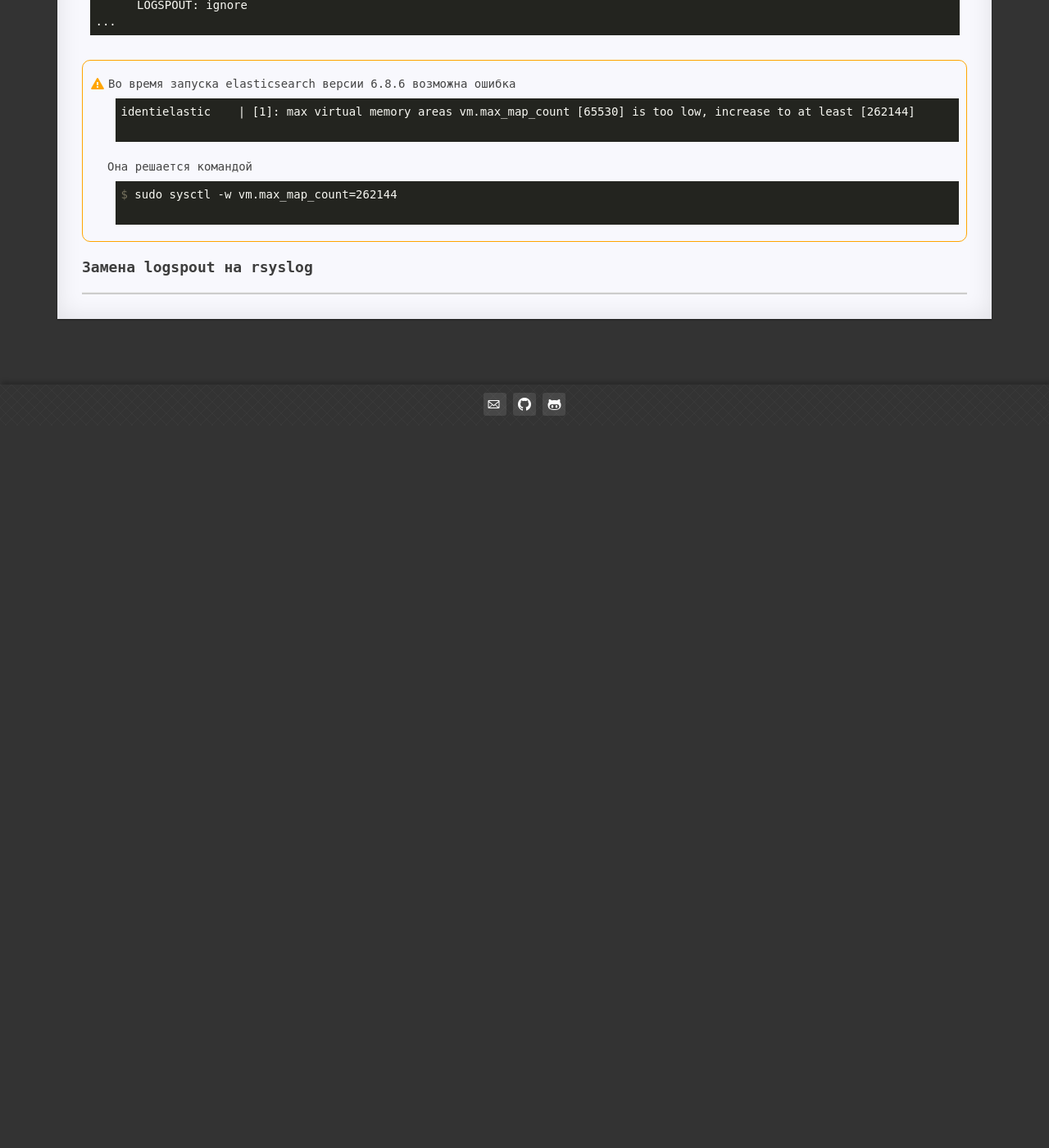
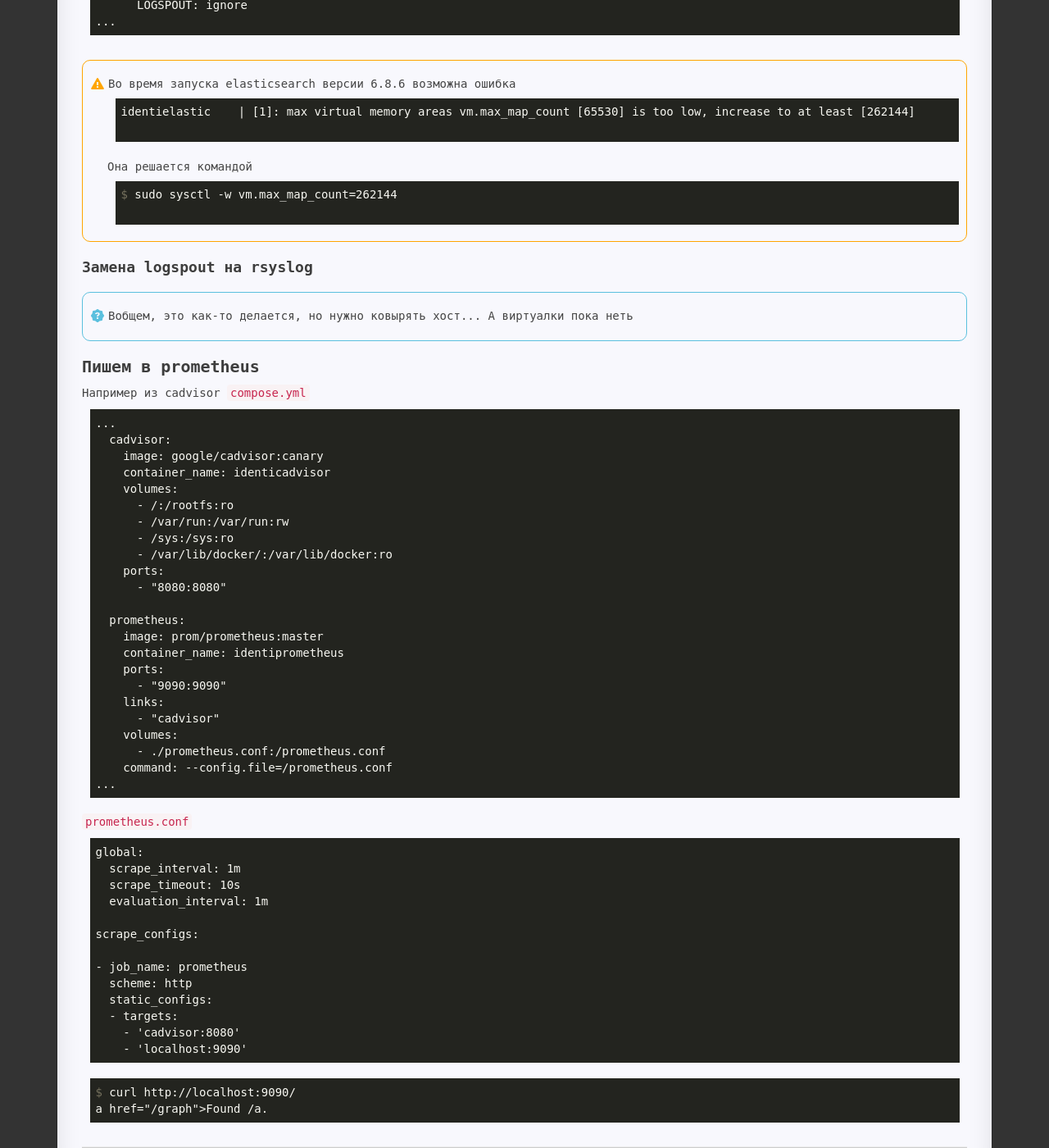
Before and after one commit to Avis20/avis20.github.io, a Jekyll site: the page built from _posts/2019-07-03-linux-dockerbook.md, in a window 1280 px wide and 1400 px high, scrolled down 10058 px. Shown: the whole window at 82% size. Built offline with Jekyll 4.4.1, drawn with Linux system fonts in a browser that asks for light colours; before the commit the page ends 10577 px from its top, so only the background shows below that.

```diff
--- a/_posts/2019-07-03-linux-dockerbook.md
+++ b/_posts/2019-07-03-linux-dockerbook.md
@@ -556,3 +556,59 @@ $ sudo sysctl -w vm.max_map_count=262144
 </div>
 
 ### Замена logspout на rsyslog
+
+<div class="info">
+  <p>Вобщем, это как-то делается, но нужно ковырять хост... А виртуалки пока неть</p>
+</div>
+
+## Пишем в prometheus
+
+Например из cadvisor
+`compose.yml`
+<pre><code class="shell">
+...
+  cadvisor:
+    image: google/cadvisor:canary
+    container_name: identicadvisor
+    volumes:
+      - /:/rootfs:ro
+      - /var/run:/var/run:rw
+      - /sys:/sys:ro
+      - /var/lib/docker/:/var/lib/docker:ro
+    ports:
+      - "8080:8080"
+
+  prometheus:
+    image: prom/prometheus:master
+    container_name: identiprometheus
+    ports:
+      - "9090:9090"
+    links:
+      - "cadvisor"
+    volumes:
+      - ./prometheus.conf:/prometheus.conf
+    command: --config.file=/prometheus.conf
+...
+</code></pre>
+
+`prometheus.conf`
+<pre><code class="shell">
+global:
+  scrape_interval: 1m
+  scrape_timeout: 10s
+  evaluation_interval: 1m
+
+scrape_configs:
+
+- job_name: prometheus
+  scheme: http
+  static_configs:
+  - targets:
+    - 'cadvisor:8080'
+    - 'localhost:9090'
+</code></pre>
+
+<pre><code class="shell">
+$ curl http://localhost:9090/
+a href="/graph">Found /a.
+</code></pre>
```
Also changed, not shown: _posts/2019-07-27-linux-docker-cookbook.md (+17 -0 lines).
